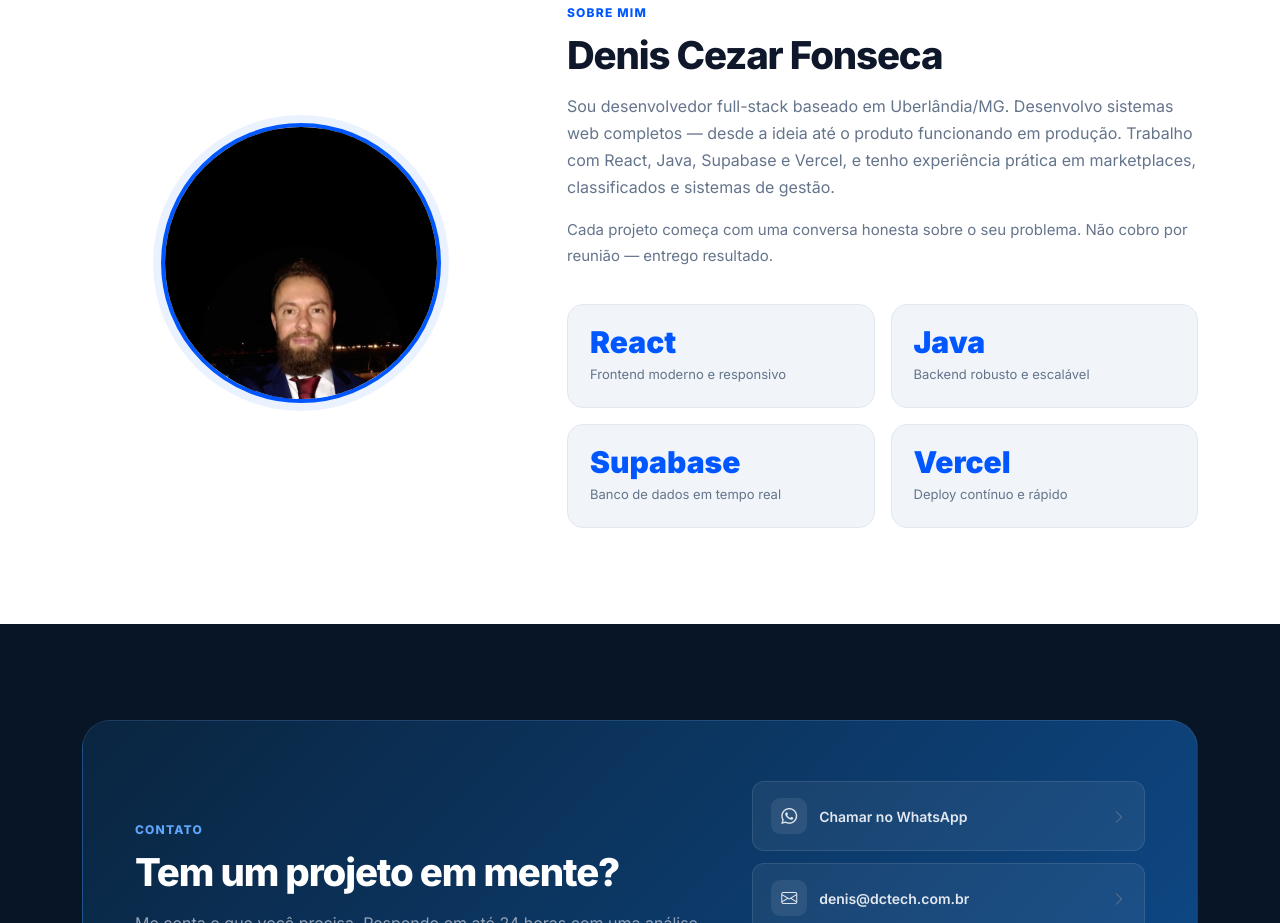
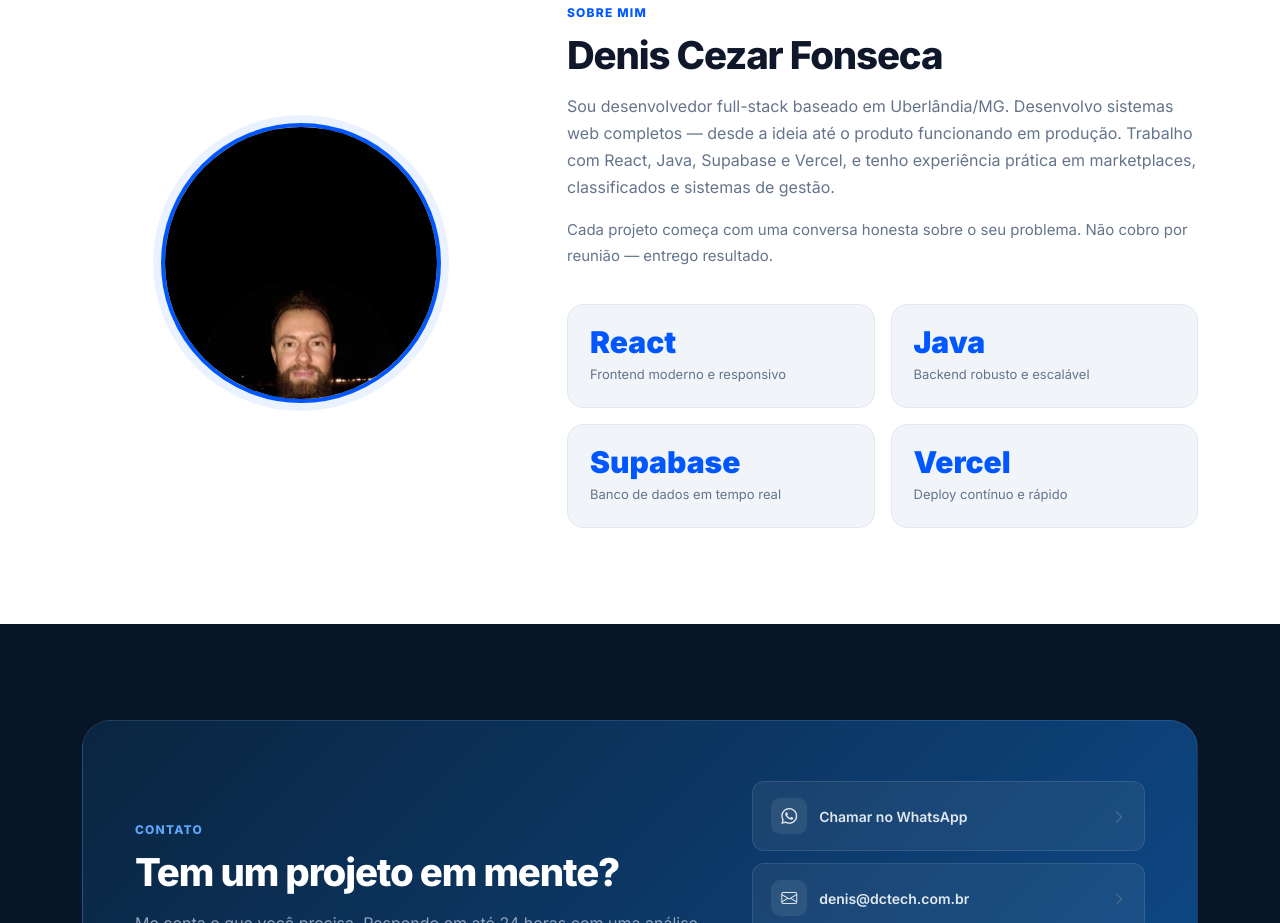
Before and after one commit to dcfonsecaa/dctech-site, a React (Vite) app: page / in a window 1280 px wide. Shown: the part 2740-3663 px from the top of the page. Built offline with nearby package versions, Linux system fonts and the light colour scheme.

Commit message:
Change object position from 30% to 20%
Adjust object position for about-photo class.

```diff
--- a/src/App.css
+++ b/src/App.css
@@ -254,7 +254,7 @@ a { text-decoration: none; }
   width: 280px;
   height: 280px;
   object-fit: cover;
-  object-position: center 30%;
+  object-position: center 20%;
   border-radius: 50%;
   border: 4px solid var(--blue);
   box-shadow: 0 0 0 8px rgba(0,87,255,0.08);
```
